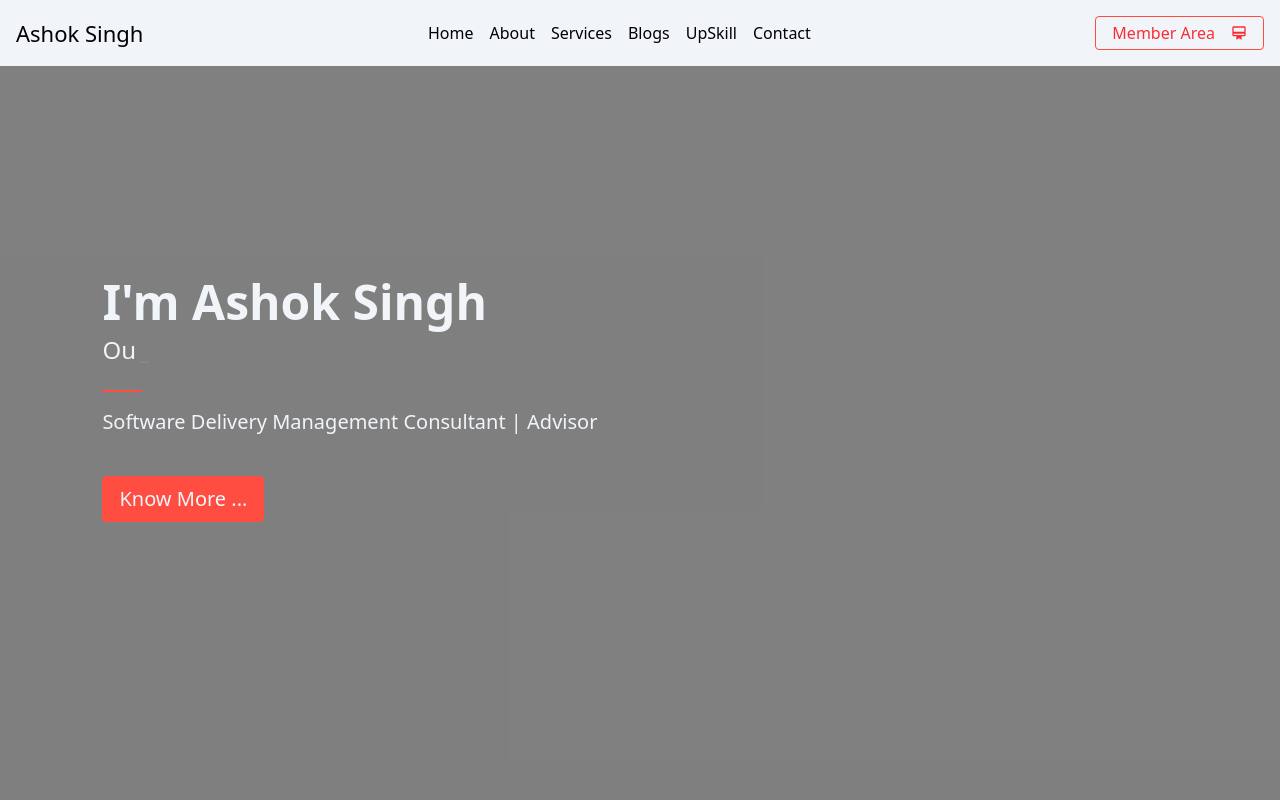
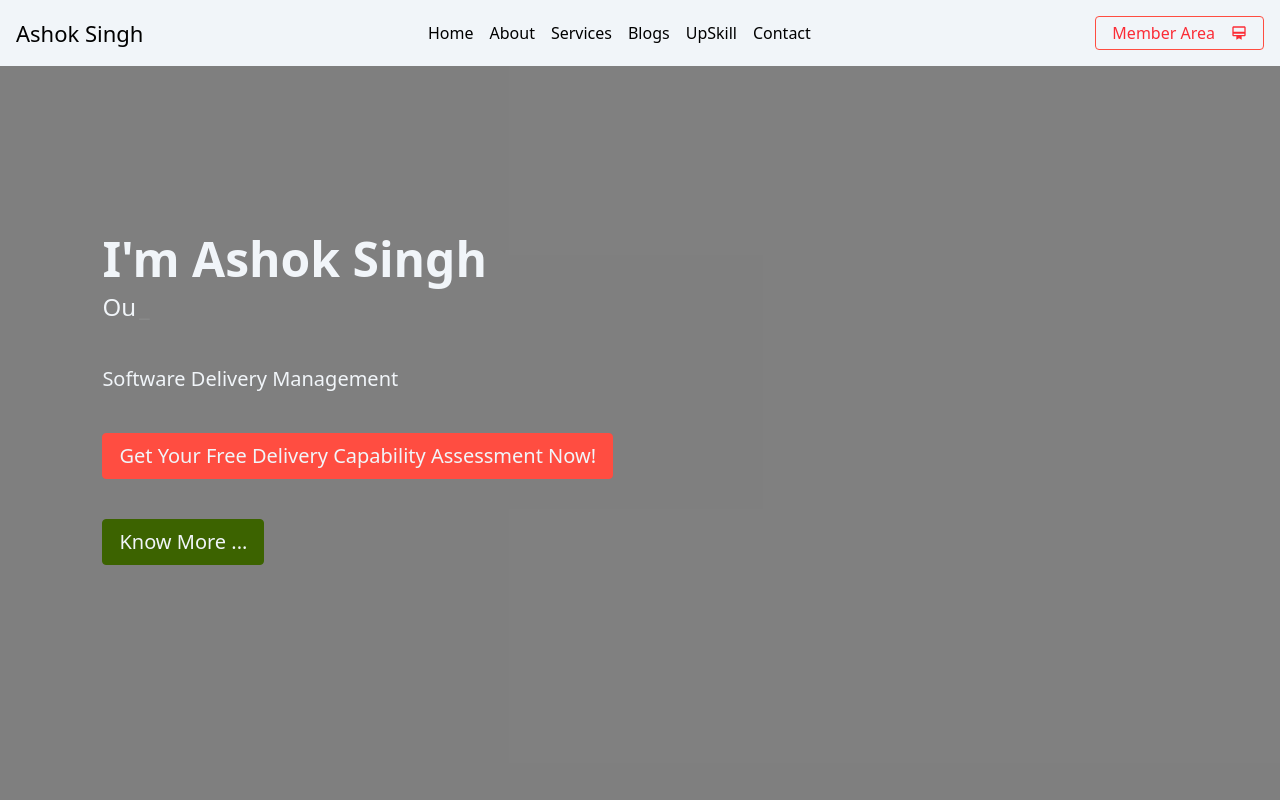
Before and after one commit to vu2asb/portfolio, a Next.js app: page / in a window 1280 px wide. Shown: the top 800 px of the page. Built offline with nearby package versions, Linux system fonts and the light colour scheme.

Commit message:
portfolio style website 19-3-25 6:08 PM. Added the free assessment button on the Home page.

```diff
--- a/src/components/Hero.jsx
+++ b/src/components/Hero.jsx
@@ -29,14 +29,17 @@ const Hero = () => {
                         />
                     </h4>
                 </div>
-                <div className="bg-[#FF4D41] h-[2px] w-[40px] mt-6"></div>
+                <div className="h-[2px] w-[40px] mt-6"></div>
                 <div className="mt-4 text-xl">
                     <p>
-                        Software Delivery Management Consultant | Advisor
-                    </p>
+                        Software Delivery Management
+                    </p>                    <div>
+                        <a href="#myContactUs" className="btn bg-[#FF4D41] text-slate-100 px-4 py-2 rounded inline-block mt-10 font-medium border border-[#FF4D41] hover:bg-transparent hover:text-[#FF4D41] transition duration-200">Get Your Free Delivery Capability Assessment Now!</a>
+                    </div>
                     <div>
-                        <a href="#myAbout" className="btn bg-[#FF4D41] text-slate-100 px-4 py-2 rounded inline-block mt-10 font-medium border border-[#FF4D41] hover:bg-transparent hover:text-[#FF4D41] transition duration-200">Know More ...</a>
+                        <a href="#myAbout" className="btn bg-lime-800 text-slate-100 px-4 py-2 rounded inline-block mt-10 font-medium border border-lime-800 hover:bg-transparent hover:text-green-800 transition duration-200">Know More ...</a>
                     </div>
+
                 </div>
             </div>
         </div>
```
